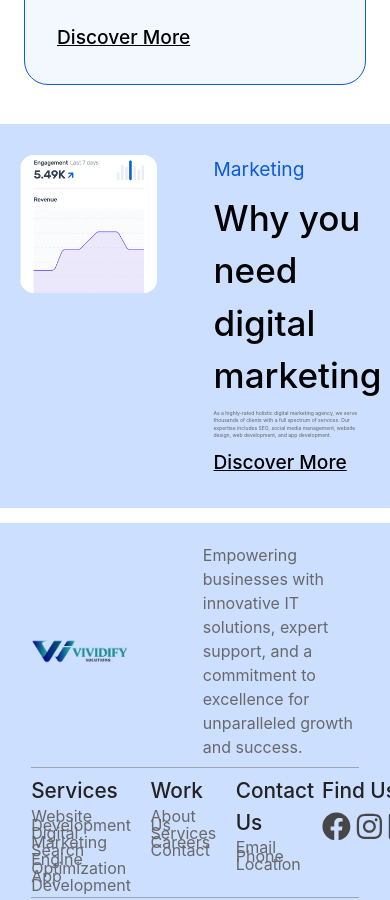
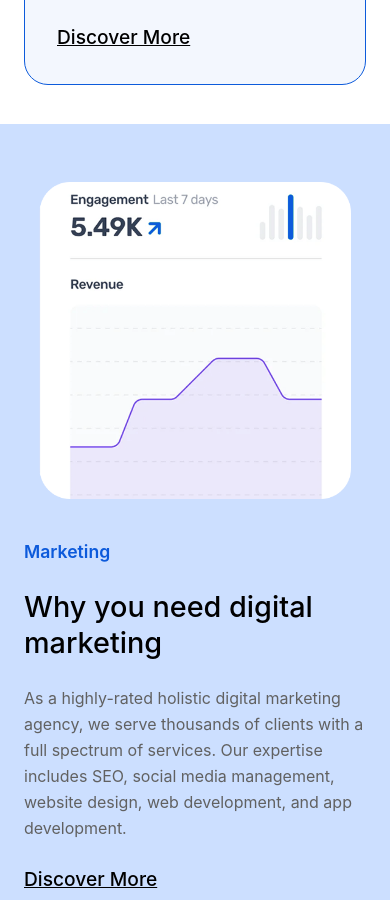
Before and after one commit to aayushaa-ghimire/Vividify, a React (Vite) app: page / in a window 390 px wide. Shown: the part 4680-5580 px from the top of the page. Built offline with nearby package versions, Linux system fonts and the light colour scheme.

Commit message:
Made the marketing component responsive and reformatted the code

```diff
--- a/src/Components/Homepage/Marketing.jsx
+++ b/src/Components/Homepage/Marketing.jsx
@@ -1,24 +1,40 @@
-import React from 'react'
+import React from 'react';
 
 function Marketing() {
   return (
     <>
-      <div className='flex bg-[#ccdfff] gap-[4vw] pb-[8vw] pt-[8vw] justify-around'>
-        <div className='w-40vw'>
-            <img src="../../public/about-thum11.png" alt="img" className='w-[35vw]' />
-            {/* <img src="../../public/home-team.png" alt="img" className='absolute' /> */}
+      <div className="flex flex-col items-center justify-around gap-10 bg-[#ccdfff] px-6 pt-[15vw] pb-[15vw] lg:flex-row lg:gap-[4vw] lg:px-0 lg:pt-[8vw] lg:pb-[8vw]">
+        <div className="flex w-full justify-center lg:w-[40vw]">
+          <img
+            src="../../public/about-thum11.png"
+            alt="img"
+            className="w-[80vw] lg:w-[35vw]"
+          />
         </div>
 
-        <div className='flex flex-col gap-[2vw] w-[40vw]'>
-            <p className='text-[#0c5adb] text-[1.2rem]'>Marketing</p>
-            <h1 className='font-medium text-[2.19rem]'>Why you need digital marketing</h1>
-            <p className='text-[#616161] text-[1.3vw]'>As a highly-rated holistic digital marketing agency, we serve thousands of clients with a full spectrum of services. Our expertise includes SEO, social media management, website design, web development, and app development.</p>
-            <a href="..." className='rounded-4xl flex align-middle w-max  font-medium underline text-[1.2rem] ' >Discover More</a>
+        <div className="flex w-full flex-col gap-6 lg:w-[40vw] lg:gap-[2vw]">
+          <p className="text-[1.1rem] font-semibold text-[#0c5adb] lg:text-[1.2rem] lg:font-normal">
+            Marketing
+          </p>
+          <h1 className="text-[1.8rem] leading-tight font-medium lg:text-[2.19rem]">
+            Why you need digital marketing
+          </h1>
+          <p className="text-[1rem] leading-relaxed text-[#616161] lg:text-[1.3vw]">
+            As a highly-rated holistic digital marketing agency, we serve
+            thousands of clients with a full spectrum of services. Our expertise
+            includes SEO, social media management, website design, web
+            development, and app development.
+          </p>
+          <a
+            href="..."
+            className="flex w-max items-center rounded-4xl text-[1.2rem] font-medium underline"
+          >
+            Discover More
+          </a>
         </div>
-
       </div>
     </>
-  )
+  );
 }
 
-export default Marketing
+export default Marketing;
```
